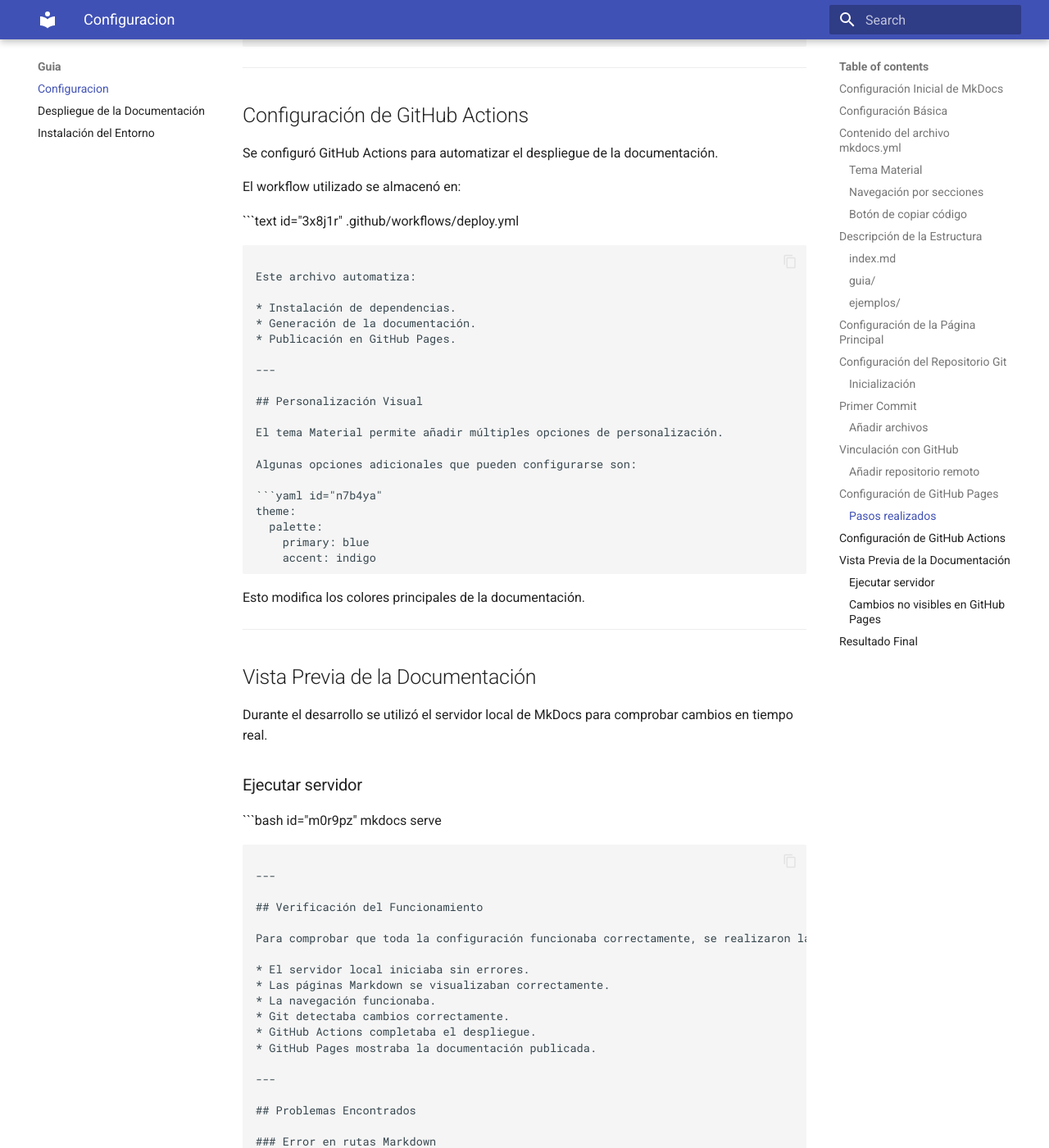
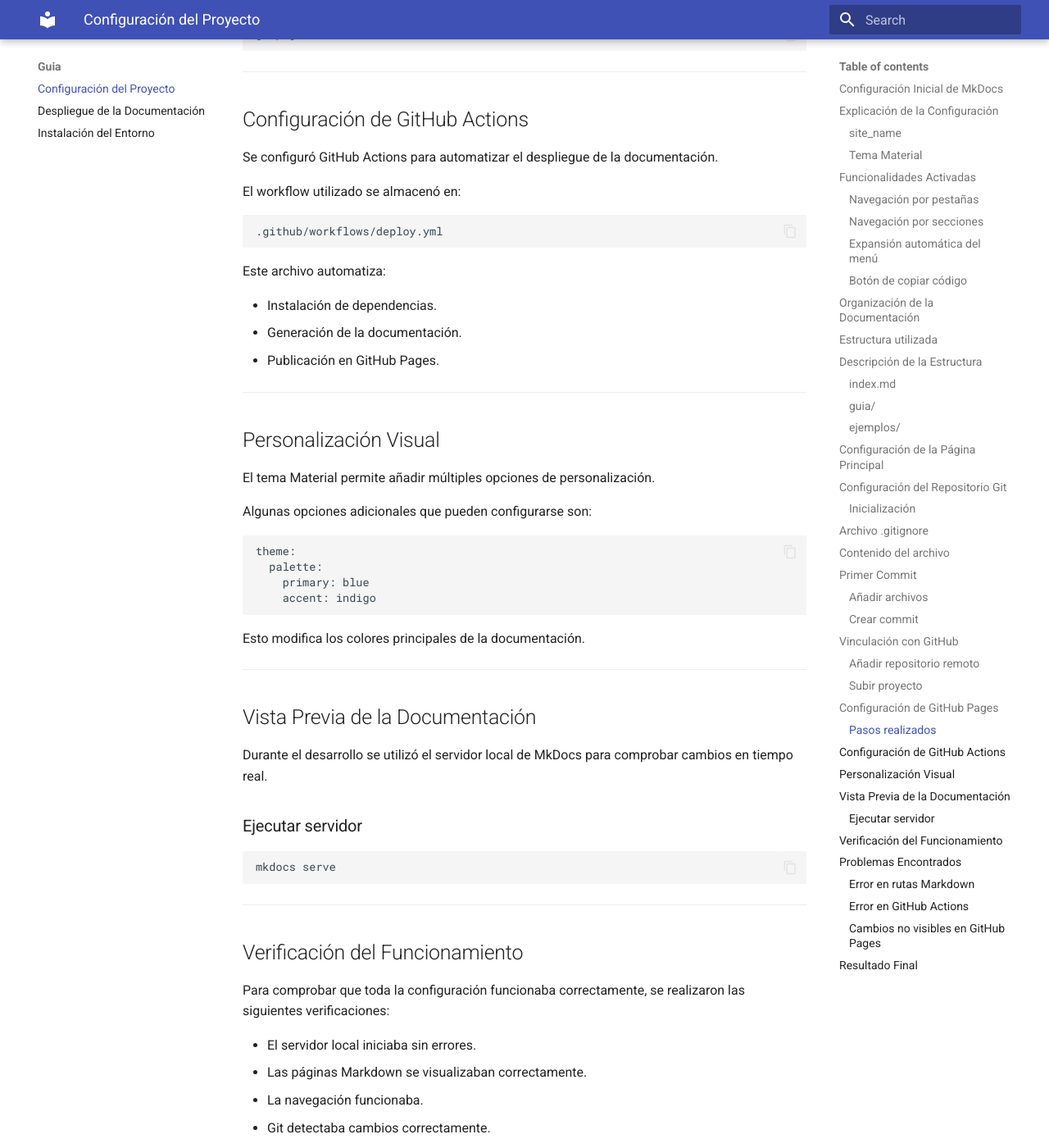
Before and after one commit to fperez1291/cd_6_2, an MkDocs documentation site: the page built from docs/guia/configuracion.md, in a window 1280 px wide and 1400 px high, scrolled down 5432 px. Shown: the whole window at 82% size. Built offline with MkDocs 1.6.1 and Material for MkDocs 9.7.7, drawn with Linux system fonts in a browser that asks for light colours; some of the changed text lies outside the part shown.

Commit message:
Modificado el archivo configuracion.md

`````diff
--- a/docs/guia/configuracion.md
+++ b/docs/guia/configuracion.md
@@ -1,6 +1,3 @@
-Aquí tienes un contenido bastante completo y coherente para `docs/guia/configuracion.md`, siguiendo el estilo de los otros archivos y orientado a la configuración de MkDocs, Git y GitHub Pages.
-
-````markdown id="8m2x5c"
 # Configuración del Proyecto
 
 En esta sección se describe el proceso de configuración del proyecto de documentación utilizando MkDocs, el tema Material y GitHub.
@@ -11,7 +8,7 @@
 
 Después de instalar MkDocs y crear el proyecto, se configuró el archivo principal:
 
-```text id="y3w0tn"
+```text
 mkdocs.yml
 ````
 
@@ -25,7 +22,7 @@
 
 ## Contenido del archivo mkdocs.yml
 
-```yaml id="i1n6cx"
+```yaml
 site_name: Mi Documentación
 
 theme:
@@ -44,7 +41,7 @@
 
 ### site_name
 
-```yaml id="0q8g3h"
+```yaml
 site_name: Mi Documentación
 ```
 
@@ -54,17 +51,17 @@
 
 ### Tema Material
 
-```yaml id="dbx8b2"
+```yaml
 theme:
   name: material
 ```
 
 Permite utilizar el tema Material para MkDocs, proporcionando:
 
-* Diseño moderno.
-* Navegación mejorada.
-* Compatibilidad móvil.
-* Mejor presentación visual.
+- Diseño moderno.
+- Navegación mejorada.
+- Compatibilidad móvil.
+- Mejor presentación visual.
 
 ---
 
@@ -72,7 +69,7 @@
 
 ### Navegación por pestañas
 
-```yaml id="5b7p2d"
+```yaml
 - navigation.tabs
 ```
 
@@ -82,7 +79,7 @@
 
 ### Navegación por secciones
 
-```yaml id="q9k5vw"
+```yaml
 - navigation.sections
 ```
 
@@ -92,7 +89,7 @@
 
 ### Expansión automática del menú
 
-```yaml id="2j9fqp"
+```yaml
 - navigation.expand
 ```
 
@@ -102,7 +99,7 @@
 
 ### Botón de copiar código
 
-```yaml id="vw91l7"
+```yaml
 - content.code.copy
 ```
 
@@ -116,7 +113,7 @@
 
 ## Estructura utilizada
 
-```text id="1m44sa"
+```text
 docs/
 ├── index.md
 ├── guia/
@@ -139,9 +136,9 @@
 
 Contiene las páginas principales del tutorial:
 
-* Instalación
-* Configuración
-* Despliegue
+- Instalación
+- Configuración
+- Despliegue
 
 ### ejemplos/
 
@@ -153,13 +150,13 @@
 
 Se editó el archivo:
 
-```text id="5d57qk"
+```text
 docs/index.md
 ```
 
 Con contenido similar al siguiente:
 
-```markdown id="n4x4lk"
+```markdown
 # Bienvenido a Mi Documentación
 
 Esta es la página principal de mi documentación.
@@ -179,7 +176,7 @@
 
 ### Inicialización
 
-```bash id="4jv9f5"
+```bash
 git init
 ```
 
@@ -191,7 +188,7 @@
 
 ## Contenido del archivo
 
-```text id="dr2l0r"
+```text
 venv/
 ```
 
@@ -205,13 +202,13 @@
 
 ### Añadir archivos
 
-```bash id="h3wpn7"
+```bash
 git add .
 ```
 
 ### Crear commit
 
-```bash id="6k5n9m"
+```bash
 git commit -m "Primer commit del proyecto MkDocs"
 ```
 
@@ -223,13 +220,13 @@
 
 ### Añadir repositorio remoto
 
-```bash id="y3kg8w"
+```bash
 git remote add origin https://github.com/usuario/repositorio.git
 ```
 
 ### Subir proyecto
 
-```bash id="7z0xcl"
+```bash
 git push -u origin main
 ```
 
@@ -245,13 +242,13 @@
 2. Entrar en **Pages**.
 3. Seleccionar:
 
-```text id="g5s9x2"
+```text
 Deploy from a branch
 ```
 
 4. Elegir la rama:
 
-```text id="2z2x7d"
+```text
 gh-pages
 ```
 
@@ -263,7 +260,7 @@
 
 El workflow utilizado se almacenó en:
 
-```text id="3x8j1r"
+```text
 .github/workflows/deploy.yml
 ```
 
@@ -281,7 +278,7 @@
 
 Algunas opciones adicionales que pueden configurarse son:
 
-```yaml id="n7b4ya"
+```yaml
 theme:
   palette:
     primary: blue
@@ -298,7 +295,7 @@
 
 ### Ejecutar servidor
 
-```bash id="m0r9pz"
+```bash
 mkdocs serve
 ```
 
@@ -308,12 +305,12 @@
 
 Para comprobar que toda la configuración funcionaba correctamente, se realizaron las siguientes verificaciones:
 
-* El servidor local iniciaba sin errores.
-* Las páginas Markdown se visualizaban correctamente.
-* La navegación funcionaba.
-* Git detectaba cambios correctamente.
-* GitHub Actions completaba el despliegue.
-* GitHub Pages mostraba la documentación publicada.
+- El servidor local iniciaba sin errores.
+- Las páginas Markdown se visualizaban correctamente.
+- La navegación funcionaba.
+- Git detectaba cambios correctamente.
+- GitHub Actions completaba el despliegue.
+- GitHub Pages mostraba la documentación publicada.
 
 ---
 
@@ -341,7 +338,7 @@
 
 Comprobar permisos de escritura en:
 
-```text id="8c9xwp"
+```text
 Settings > Actions > General
 ```
 
@@ -363,10 +360,10 @@
 
 Tras completar toda la configuración:
 
-* MkDocs quedó configurado correctamente.
-* El tema Material funcionó sin errores.
-* Git y GitHub permitieron controlar versiones.
-* GitHub Actions automatizó el despliegue.
-* GitHub Pages publicó correctamente la documentación.
+- MkDocs quedó configurado correctamente.
+- El tema Material funcionó sin errores.
+- Git y GitHub permitieron controlar versiones.
+- GitHub Actions automatizó el despliegue.
+- GitHub Pages publicó correctamente la documentación.
 
 Con esto quedó finalizada la configuración completa del proyecto de documentación.
`````
